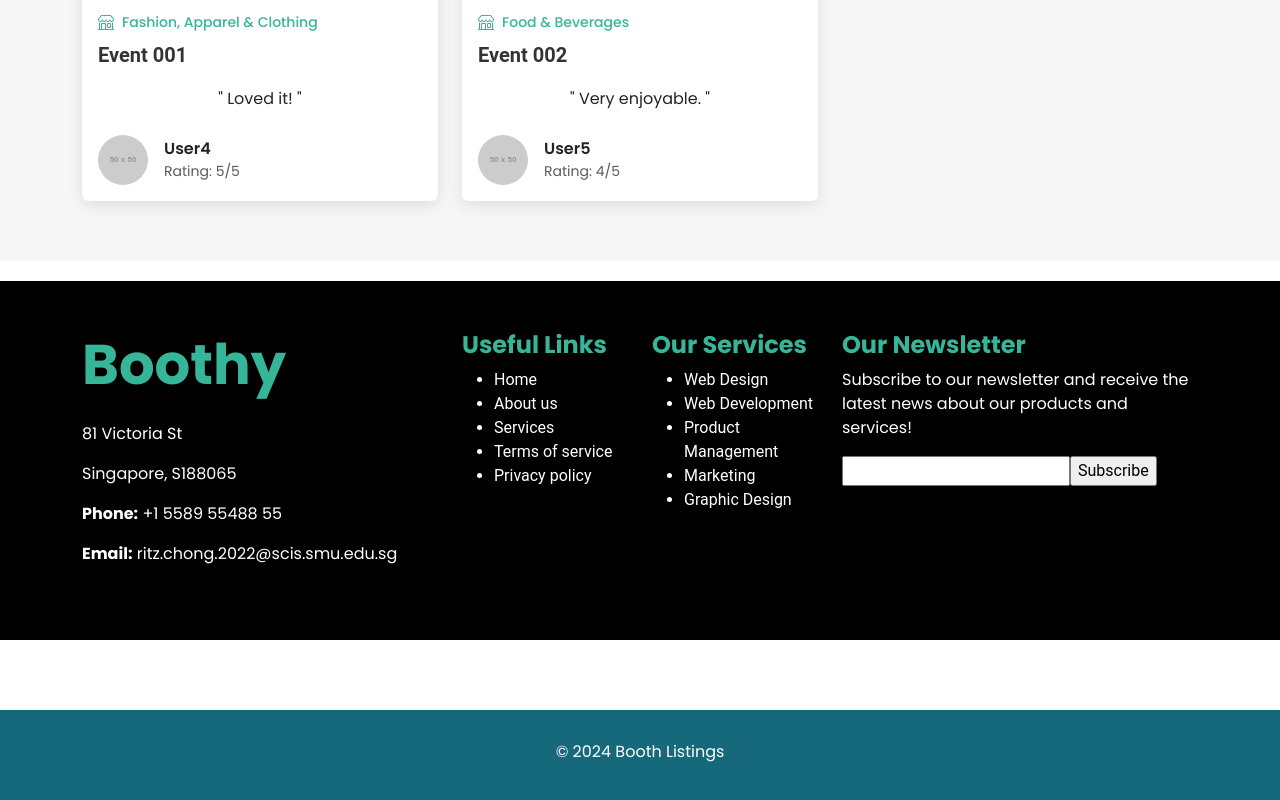
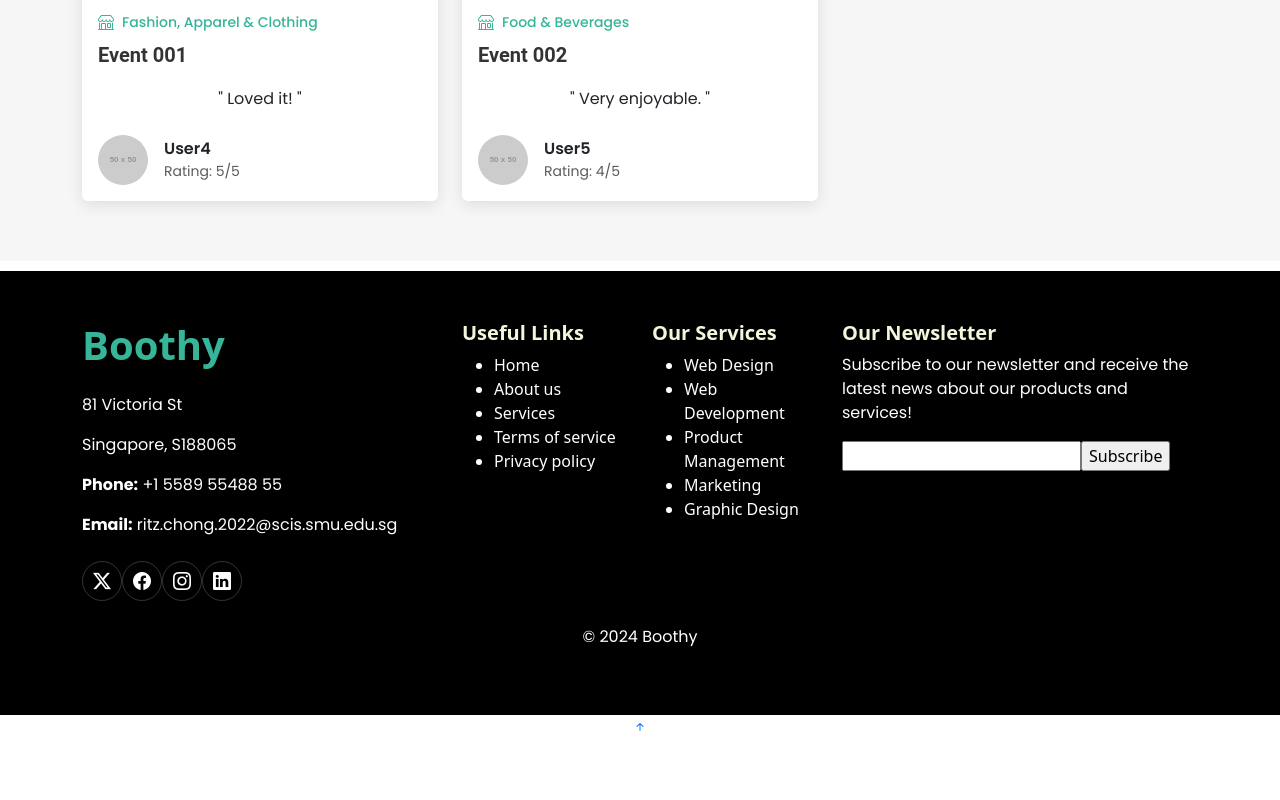
Before and after one commit to PeachyMangoz/VenueVibe, a Vue app in the folder VenueVibe/frontend/: page /eventreviews in a window 1280 px wide. Shown: the part 1232-2032 px from the top of the page. After the commit the page ends 1971 px from the top, so only its background shows below. Built offline with nearby package versions, Linux system fonts and the light colour scheme; a web font is replaced by a local one.

Commit message:
added footer and bootstrap icons

```diff
--- a/VenueVibe/frontend/package.json
+++ b/VenueVibe/frontend/package.json
@@ -25,6 +25,7 @@
     "aos": "^2.3.4",
     "axios": "^1.7.7",
     "bootstrap": "^5.3.3",
+    "bootstrap-icons": "^1.11.3",
     "chart.js": "^4.4.5",
     "firebase": "^11.0.1",
     "venuevibe": "file:",
--- a/VenueVibe/frontend/src/App.vue
+++ b/VenueVibe/frontend/src/App.vue
@@ -7,14 +7,72 @@
     <main class="main-content">
       <router-view />
     </main>
+    <footer id="footer" class="footer">
 
-    <footer class="footer">
-      <p>© 2024 Booth Listings</p>
-      <div class="social-media">
-        <!-- Social media icons -->
+<div class="container footer-top">
+  <div class="row gy-4">
+    <div class="col-lg-4 col-md-6 footer-about">
+      <h5 class=" display-6" style="font-weight: 600; color: #36b598">Boothy</h5>
+      <div class="footer-contact pt-3">
+        <p> 81 Victoria St</p>
+        <p> Singapore, S188065</p>
+        <p class="mt-3"><strong>Phone:</strong> <span>+1 5589 55488 55</span></p>
+        <p><strong>Email:</strong> <span>ritz.chong.2022@scis.smu.edu.sg</span></p>
       </div>
-    </footer>
+      <div class="social-links d-flex mt-4">
+        <a href=""><i class="bi bi-twitter-x"></i></a>
+        <a href=""><i class="bi bi-facebook"></i></a>
+        <a href=""><i class="bi bi-instagram"></i></a>
+        <a href=""><i class="bi bi-linkedin"></i></a>
+      </div>
+    </div>
+
+    <div class="col-lg-2 col-md-3 footer-links">
+      <h5>Useful Links</h5>
+      <ul>
+        <li><a href="#" class="text-decoration-none text-white">Home</a></li>
+        <li><a href="#" class="text-decoration-none text-white">About us</a></li>
+        <li><a href="#" class="text-decoration-none text-white">Services</a></li>
+        <li><a href="#" class="text-decoration-none text-white">Terms of service</a></li>
+        <li><a href="#" class="text-decoration-none text-white">Privacy policy</a></li>
+      </ul>
+    </div>
+
+    <div class="col-lg-2 col-md-3 footer-links">
+      <h5>Our Services</h5>
+      <ul>
+        <li><a href="#" class="text-decoration-none text-white">Web Design</a></li>
+        <li><a href="#" class="text-decoration-none text-white">Web Development</a></li>
+        <li><a href="#" class="text-decoration-none text-white">Product Management</a></li>
+        <li><a href="#" class="text-decoration-none text-white">Marketing</a></li>
+        <li><a href="#" class="text-decoration-none text-white">Graphic Design</a></li>
+      </ul>
+    </div>
+
+    <div class="col-lg-4 col-md-12 footer-newsletter">
+      <h5>Our Newsletter</h5>
+      <p>Subscribe to our newsletter and receive the latest news about our products and services!</p>
+      <form action="forms/newsletter.php" method="post" class="php-email-form">
+        <div class="newsletter-form"><input type="email" name="email"><input type="submit" value="Subscribe"></div>
+        <!-- <div class="loading">Loading</div>
+        <div class="error-message"></div>
+        <div class="sent-message">Your subscription request has been sent. Thank you!</div> -->
+      </form>
+    </div>
+    <p style="text-align:center;">© 2024 Boothy</p>
+
   </div>
+</div>
+
+</footer>
+
+<!-- Scroll Top -->
+<a href="#" id="scroll-top" class="scroll-top d-flex align-items-center justify-content-center"><i class="bi bi-arrow-up-short"></i></a>
+
+<!-- Preloader -->
+<div id="preloader"></div>
+
+</div>
 </template>
 
 <script>
@@ -45,15 +103,45 @@ export default {
   font-family: 'Roboto', sans-serif;
   padding-top: 80px; /* Adjust this based on your nav bar height */
 }
-.footer {
-  background-color: #16697a;
+.footer{
   color: white;
-  text-align: center;
-  padding: 30px;
-  margin-top: 30px;
+  background-color: black;
+  padding: 50px 0; /* Changed to vertical padding only */
+  width: 100%;
+  height: auto; /* Let content determine height */
+  min-height: 200px;
+  margin-top:10px
 }
 
-.footer .social-media {
+.footer h5{
+  color:beige;
+    /* margin-bottom: 10px; */
+  font-weight: 700;
+}
+
+.social-links a {
+  display: flex;
+  align-items: center;
+  justify-content: center;
+  width: 40px;  /* Adjust size as needed */
+  height: 40px;  /* Adjust size as needed */
+  border-radius: 50%;
+  border: 1px solid rgba(255, 255, 255, 0.2);
+  color: white;
+  text-decoration: none;
+  transition: all 0.3s ease;
+}
+
+.social-links a:hover {
+  border-color: white;
+  background: rgba(255, 255, 255, 0.1);
+}
+
+.social-links i {
+  font-size: 18px;  /* Adjust icon size as needed */
+}
+
+/* .footer .social-media {
   display: flex;
   justify-content: center;
   gap: 20px;
@@ -67,5 +155,5 @@ export default {
 
 .footer .social-media i:hover {
   color: #ff7f50;
-}
+} */
 </style>
--- a/VenueVibe/frontend/src/main.js
+++ b/VenueVibe/frontend/src/main.js
@@ -5,6 +5,7 @@ import router from './router';
 import 'bootstrap/dist/css/bootstrap.min.css';
 import 'bootstrap';
 import '@fortawesome/fontawesome-free/css/all.css';
+import 'bootstrap-icons/font/bootstrap-icons.css';
 
 createApp(App).use(router).mount('#app');
 
--- a/VenueVibe/frontend/src/views/EventReview.vue
+++ b/VenueVibe/frontend/src/views/EventReview.vue
@@ -218,73 +218,6 @@
       </div>
     </div>
   </div>
-
-  <!-- footer section  -->
-  <footer id="footer" class="footer">
-
-    <div class="container footer-top">
-      <div class="row gy-4">
-        <div class="col-lg-4 col-md-6 footer-about">
-          <h4 class=" display-4">Boothy</h4>
-          <div class="footer-contact pt-3">
-            <p> 81 Victoria St</p>
-            <p> Singapore, S188065</p>
-            <p class="mt-3"><strong>Phone:</strong> <span>+1 5589 55488 55</span></p>
-            <p><strong>Email:</strong> <span>ritz.chong.2022@scis.smu.edu.sg</span></p>
-          </div>
-          <div class="social-links d-flex mt-4">
-            <a href=""><i class="bi bi-twitter-x"></i></a>
-            <a href=""><i class="bi bi-facebook"></i></a>
-            <a href=""><i class="bi bi-instagram"></i></a>
-            <a href=""><i class="bi bi-linkedin"></i></a>
-          </div>
-        </div>
-
-        <div class="col-lg-2 col-md-3 footer-links">
-          <h4>Useful Links</h4>
-          <ul>
-            <li><a href="#" class="text-decoration-none text-white">Home</a></li>
-            <li><a href="#" class="text-decoration-none text-white">About us</a></li>
-            <li><a href="#" class="text-decoration-none text-white">Services</a></li>
-            <li><a href="#" class="text-decoration-none text-white">Terms of service</a></li>
-            <li><a href="#" class="text-decoration-none text-white">Privacy policy</a></li>
-          </ul>
-        </div>
-
-        <div class="col-lg-2 col-md-3 footer-links">
-          <h4>Our Services</h4>
-          <ul>
-            <li><a href="#" class="text-decoration-none text-white">Web Design</a></li>
-            <li><a href="#" class="text-decoration-none text-white">Web Development</a></li>
-            <li><a href="#" class="text-decoration-none text-white">Product Management</a></li>
-            <li><a href="#" class="text-decoration-none text-white">Marketing</a></li>
-            <li><a href="#" class="text-decoration-none text-white">Graphic Design</a></li>
-          </ul>
-        </div>
-
-        <div class="col-lg-4 col-md-12 footer-newsletter">
-          <h4>Our Newsletter</h4>
-          <p>Subscribe to our newsletter and receive the latest news about our products and services!</p>
-          <form action="forms/newsletter.php" method="post" class="php-email-form">
-            <div class="newsletter-form"><input type="email" name="email"><input type="submit" value="Subscribe"></div>
-            <!-- <div class="loading">Loading</div>
-            <div class="error-message"></div>
-            <div class="sent-message">Your subscription request has been sent. Thank you!</div> -->
-          </form>
-        </div>
-
-      </div>
-    </div>
-
-  </footer>
-
-  <!-- Scroll Top -->
-  <a href="#" id="scroll-top" class="scroll-top d-flex align-items-center justify-content-center"><i class="bi bi-arrow-up-short"></i></a>
-
-  <!-- Preloader -->
-  <div id="preloader"></div>
-
-
 </template>
 
 <script>
@@ -542,20 +475,6 @@ export default {
   animation: fadeIn 1.5s;
 }
 
-.footer{
-  color: white;
-  background-color: black;
-  padding: 50px 0; /* Changed to vertical padding only */
-  width: 100%;
-  height: auto; /* Let content determine height */
-  min-height: 200px;
-}
-
-.footer h4{
-  color: #36b598;
-    /* margin-bottom: 10px; */
-  font-weight: 700;
-}
 @keyframes fadeIn {
   0% {
     opacity: 0;
```
